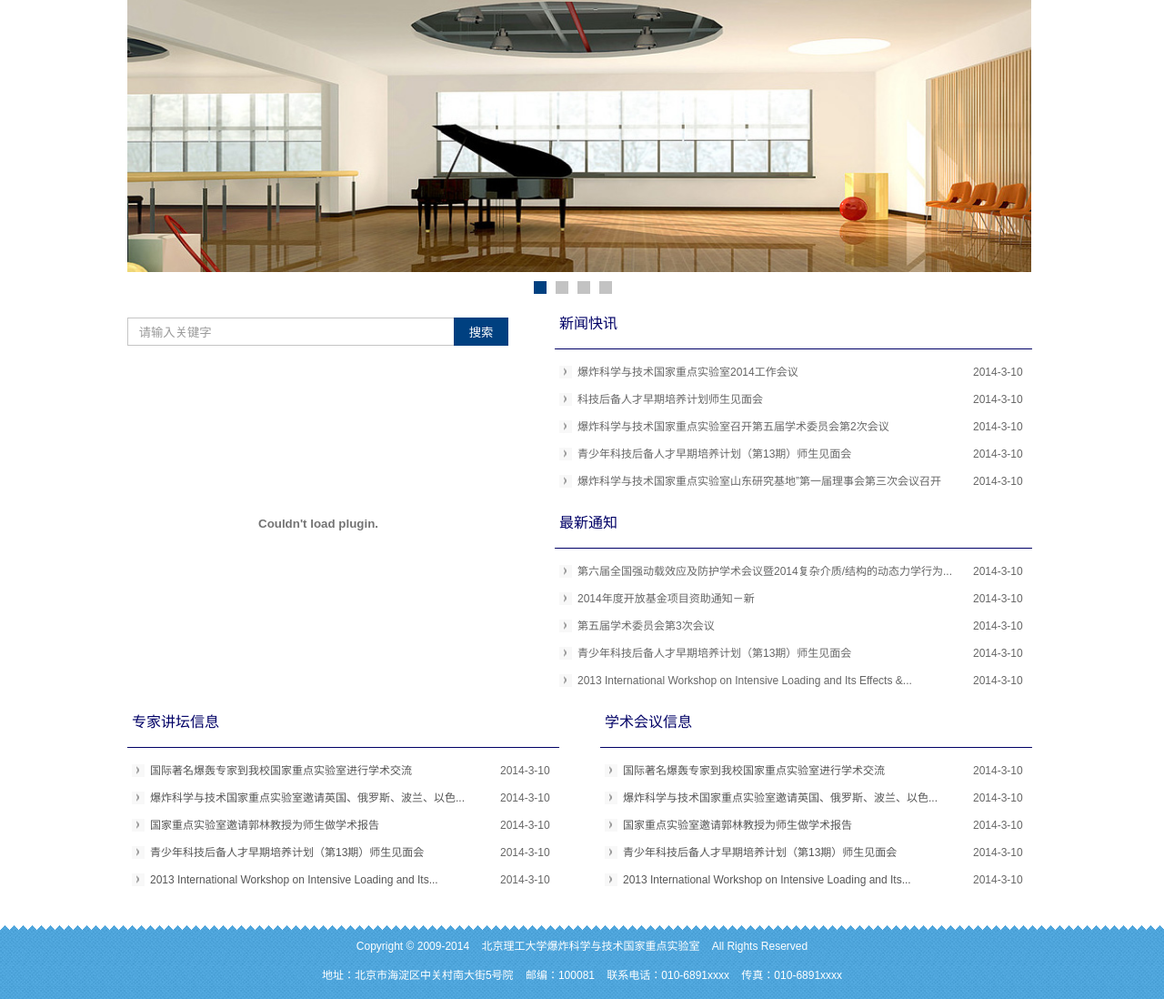
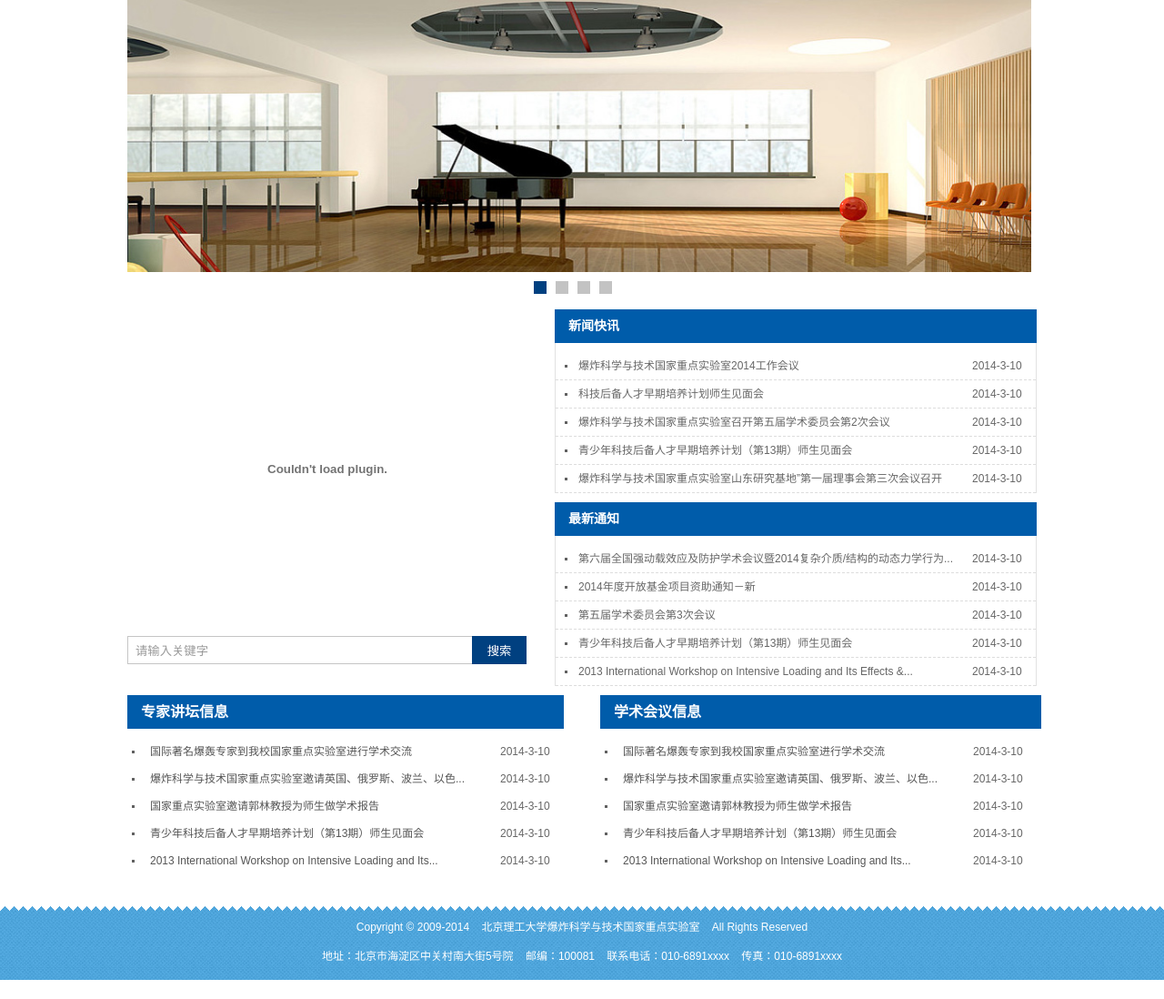
Before and after one commit to lizzyphy/lab_baozha, a CodeIgniter app: page / in a window 1280 px wide. Shown: the part 160-1258 px from the top of the page at 91% size. After the commit the page ends 1237 px from the top, so only its background shows below. Run offline with CodeIgniter, Linux system fonts and the light colour scheme.

Commit message:
调整tittle部分内容

```diff
--- a/application/views/homecontent.php
+++ b/application/views/homecontent.php
@@ -29,14 +29,17 @@
 				</ul>
 			</div>
 		</div>
-	<div style="width: 420px; float:left;">
+	<div style="width: 440px; float:left;">
+		<div>
+			<embed src="<?php echo base_url('static/img/爱如潮水.swf'); ?>" width="440" height="350"></embed>
+			<div class="clear"></div>
+		</div>
 		<form action="" method="post" >
           	<table width="100%" border="0" cellpadding="0" cellspacing="0">
                <tr valign="middle">
                    <td>
-                        <span class="f_left"><input class="input_ser" type="text" name="username" value="&nbsp;请输入关键字"
-                        onmouseover=this.focus();this.select();
-                        onclick="if(value==defaultValue){value='';this.style.color='#000'}"
+                    <span class="f_left"><input class="input_ser" type="text" name="username" value="请输入关键字" onmouseover=this.focus();
+                    onclick="value='';this.style.color='#000'"
                     onBlur="if(!value){value=defaultValue;this.style.color='#999'}"style="color:#999" /></span>
                     <input class="input_sub" type="submit" name="submit" id="submit" value="搜索" />
                     <div class="clear"></div>
@@ -44,54 +47,48 @@
                </tr>
             </table>
         </form>
-		<div>
-			<embed src="<?php echo base_url('static/img/爱如潮水.swf'); ?>" width="420" height="350"></embed>
-			<div class="clear"></div>
-		</div>
 	</div>
 
 	<div class="right">
 		<div class="title">
-			<span style="font-family: Microsoft YaHei; font-size: 16px;">新闻快讯</span>
+			<span>新闻快讯</span>
 		</div>
 		<ul>
 			<li><span class="right_span"><a href="www.baidu.com" title="爆炸科学与技术国家重点实验室2014工作会议">爆炸科学与技术国家重点实验室2014工作会议</a></span>
-			<span class="time">2014-3-10</span>
+			<span class="time">2014-3-10</span><div class="clear"></div>
 			</li>
 			<li><span class="right_span"><a href="www.baidu.com" title="科技后备人才早期培养计划师生见面会">科技后备人才早期培养计划师生见面会</a></span>
-			<span class="time">2014-3-10</span>
+			<span class="time">2014-3-10</span><div class="clear"></div>
 			</li>
 			<li><span class="right_span"><a href="www.baidu.com" title="爆炸科学与技术国家重点实验室召开第五届学术委员会第2次会议">爆炸科学与技术国家重点实验室召开第五届学术委员会第2次会议</a></span>
-			<span class="time">2014-3-10</span>
+			<span class="time">2014-3-10</span><div class="clear"></div>
 			</li>
 			<li><span class="right_span"><a href="www.baidu.com" title="青少年科技后备人才早期培养计划（第13期）师生见面会">青少年科技后备人才早期培养计划（第13期）师生见面会</a></span>
-			<span class="time">2014-3-10</span>
+			<span class="time">2014-3-10</span><div class="clear"></div>
 			</li>
 			<li><span class="right_span"><a href="www.baidu.com" title="“爆炸科学与技术国家重点实验室山东研究基地”第一届理事会第三次会议召开">爆炸科学与技术国家重点实验室山东研究基地”第一届理事会第三次会议召开</a></span>
-			<span class="time">2014-3-10</span>
+			<span class="time">2014-3-10</span><div class="clear"></div>
 			</li>
-					<div class="clear"></div>
 		</ul>
 		<div class="title">
-			<span style="font-family: Microsoft YaHei; font-size: 16px;">最新通知</span>
+			<span>最新通知</span>
 		</div>
 		<ul>
 			<li><span class="right_span"><a href="www.baidu.com" title="第六届全国强动载效应及防护学术会议暨2014复杂介质/结构的动态力学行为创新研究群体学术研讨会第一轮通知">第六届全国强动载效应及防护学术会议暨2014复杂介质/结构的动态力学行为...</a></span>
-			<span class="time">2014-3-10</span>
+			<span class="time">2014-3-10</span><div class="clear"></div>
 			</li>
 			<li><span class="right_span"><a href="www.baidu.com" title="2014年度开放基金项目资助通知－新">2014年度开放基金项目资助通知－新</a></span>
-			<span class="time">2014-3-10</span>
+			<span class="time">2014-3-10</span><div class="clear"></div>
 			</li>
 			<li><span class="right_span"><a href="www.baidu.com" title="第五届学术委员会第3次会议">第五届学术委员会第3次会议</a></span>
-			<span class="time">2014-3-10</span>
+			<span class="time">2014-3-10</span><div class="clear"></div>
 			</li>
 			<li><span class="right_span"><a href="www.baidu.com" title="青少年科技后备人才早期培养计划（第13期）师生见面会">青少年科技后备人才早期培养计划（第13期）师生见面会</a></span>
-			<span class="time">2014-3-10</span>
+			<span class="time">2014-3-10</span><div class="clear"></div>
 			</li>
 			<li><span class="right_span"><a href="www.baidu.com" title="2013 International Workshop on Intensive Loading and Its Effects & Innovation Research Group Symposium on Dynamic Mechanical Behavior of Complex Media/ Structure">
 			2013 International Workshop on Intensive Loading and Its Effects &...</a></span>
-			<span class="time">2014-3-10</span>
-			<div class="clear"></div>
+			<span class="time">2014-3-10</span><div class="clear"></div>
 			</li>
 		</ul>
 		<div class="clear"></div>
--- a/static/css/css.css
+++ b/static/css/css.css
@@ -27,37 +27,41 @@
 	width: 530px;
 }
 .title {
-	border-bottom: solid 1px #006;
-    padding-top: 8px;
-    padding-left:5px;
+    padding-left:15px;
     display: block;
-    height: 35px;
-    width: 520px;
+    height: 37px;
+    line-height: 37px;
     word-wrap: break-word;
-    color: #006;
+    color: #FFF;
+	background:rgb(0, 92, 170);
+	font-weight:bold;
+	font-size:14px;
 }
 .right li a{
 	color:#666;
-	background: url(../img/tb.jpg) no-repeat 5px center;
-	padding-left: 25px;
+	background: url(../img/list_bg.gif) no-repeat 5px center;
+	padding-left: 20px;
 	padding-right:5px;
-	width:450px;
 }
 .right li a:hover {
 	color:#009;
 }
 .right ul {
+	margin-bottom:10px;
+	border: 1px solid #E2E2E2;
+	border-top: none;
+	border-bottom: none;
 	padding-top:10px;
-	padding-bottom:15px;
 }
 .right li{
-	width:530px;
+	padding-left: 5px;
+	border-bottom: 1px dashed #DDD;
 	line-height:30px;
 	font-size:12px;
 }
 .left1 li a{
 	color:#555;
-	background: url(../img/tb.jpg) no-repeat 5px center;
+	background: url(../img/list_bg.gif) no-repeat 5px center;
 	padding-left: 25px;
 	width:390px;
 }
@@ -152,7 +156,7 @@
 }
 .right_span{
 	float:left;
-	width: 450px;
+	width: 440px;
 }
 .left_span{
 	float:left;
@@ -163,7 +167,7 @@
 }
 .input_ser{
 	box-shadow: none;
-	width: 350px;
+	width: 370px;
 	height: 29px;
 	border: 1px solid #C5C5C5;
 	border-right: none;
--- a/static/css/home.css
+++ b/static/css/home.css
@@ -55,12 +55,11 @@
 	margin-top:15px;
 }
 
-#navi{
+#navi {
 	/*height:50px;*/
 	background-image:url(../img/dbj.jpg);
 	background-repeat:repeat-x;
 	font-size:14px;
-	font-weight:nomal;
 }
 
 #navi ul{
@@ -82,43 +81,6 @@
 	display:block;
     text-align: center;
 }
-
-/*#navi ul li ul{
-	display:none;
-	z-index:1000;
-}
-
-#navi ul li ul li{
-	height:30px;
-}
-
-
-
-#navi ul li:hover ul {
-display: block;
-position: absolute;
-}
-
-#navi ul li:hover ul li a{
-	display: block;
-	background-color: #333;
-	color: #FFF !important;
-	font-weight: normal;
-	font-size: 12px !important;
-	line-height: 30px !important;
-	text-decoration: none;
-	overflow: hidden;
-	padding-left: 10px;
-	padding-right: 10px;
-	text-align: center;
-	white-space: nowrap;
-	width: 98px;
-}
-
-#navi ul li:hover ul li a:hover {
-	background-color: #CCCCCC !important;
-	color: #000000 !important;
-}*/
 
 #foot{
 	background-image:url(../img/foot_bg.jpg);
@@ -142,6 +104,7 @@
 }
 
 .naviout a {
+	font-weight:normal;
 	_width:145px;
 	display: block;
 	color: #666;
```
Also changed, not shown: static/img/list_bg.gif (added), static/img/tb.png (added). Lines whose indentation alone changed are shown as unchanged.
